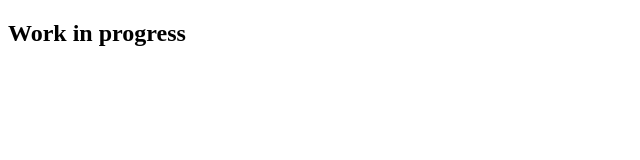
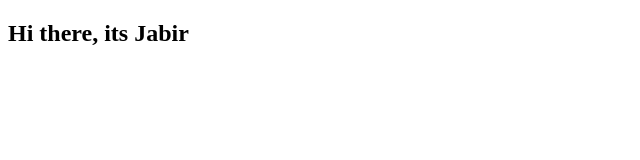
Before and after one commit to FutureWiz2002/portfolio, a plain HTML site: page index.html in a window 1280 px wide. Shown: the full height of the page, 0-640 px from the left. Drawn offline with Linux system fonts and the light colour scheme.

Commit message:
Update index.html

```diff
--- a/index.html
+++ b/index.html
@@ -7,6 +7,6 @@
     <title>Document</title>
 </head>
 <body>
-    <h2>Work in progress</h2>
+    <h2>Hi there, its Jabir</h2>
 </body>
 </html>
```
